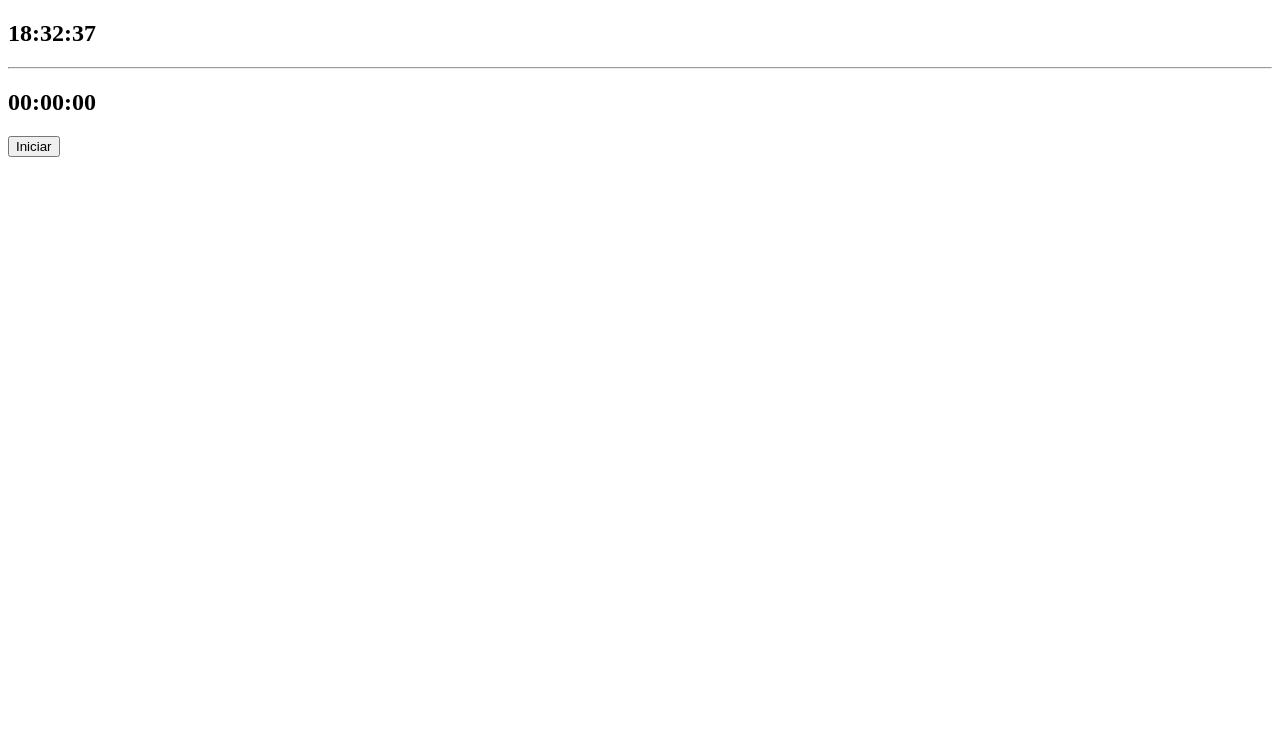
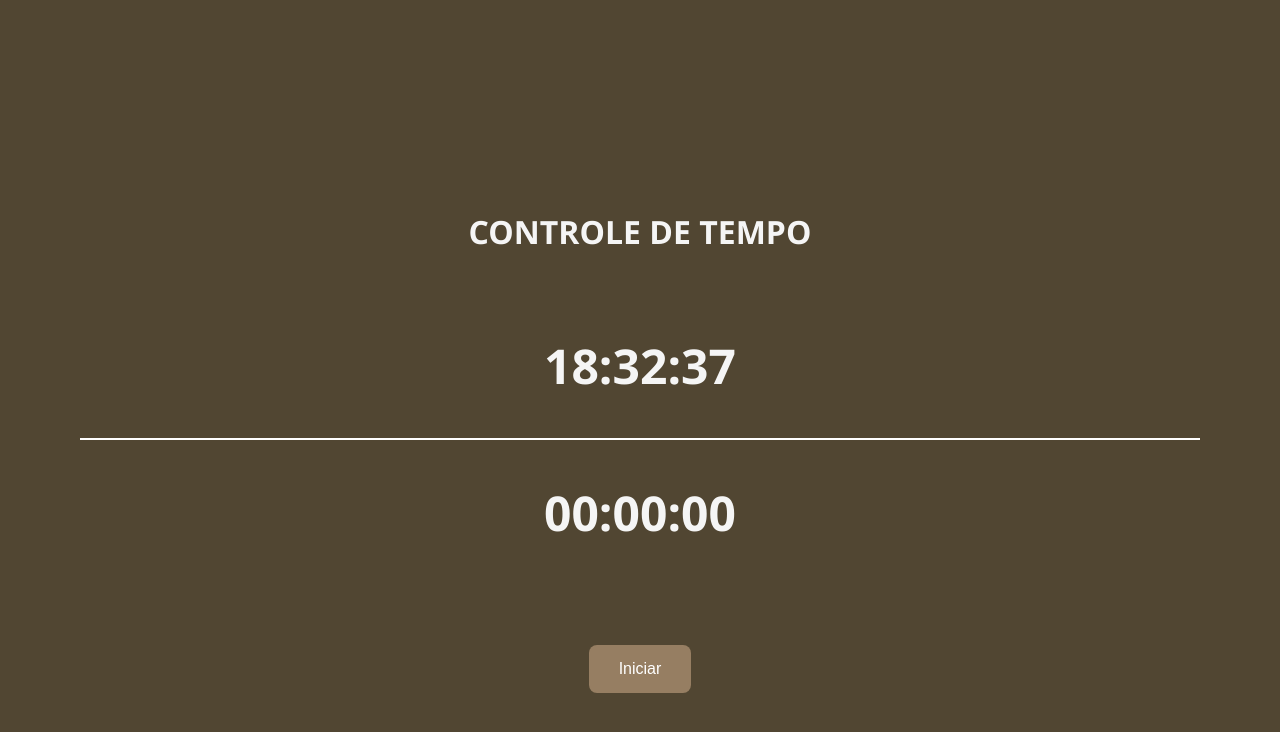
Before and after one commit to BaroniSrugeri/timer, a plain HTML site: page index.html in a window 1280 px wide. Drawn offline with Linux system fonts and the light colour scheme.

Commit message:
index.html

```diff
--- a/index.html
+++ b/index.html
@@ -6,6 +6,8 @@
     <title>Controle de tempo</title>
 </head>
 <body>
+    <h1>CONTROLE DE TEMPO
+    </h1>
     <h2 id="relogio"></h2>
     <script>
         function atualizarRelogio(){
@@ -44,5 +46,45 @@
             }
         }
     </script>
+        <style>
+            *{
+                margin: 80px;
+            }
+            body {
+                font-family: 'Segoe UI', Tahoma, Geneva, Verdana, sans-serif;
+                background-color: #514632;
+                color: #f5f5f5;
+                text-align: center;
+                padding-top: 50px;
+                margin: 0;
+            }
+
+            h2 {
+                font-size: 3em;
+                margin: 20px 0;
+            }
+
+            hr {
+                border: none;
+                height: 2px;
+                background: #ffffff;
+                width: 100%;
+                margin: 40px auto;
+            }
+
+            button {
+                background-color: #967e62;
+                border: none;
+                color: white;
+                padding: 15px 30px;
+                text-align: center;
+                font-size: 1em;
+                border-radius: 8px;
+                cursor: pointer;
+                transition: background-color 0.3s ease;
+            }
+
+
+        </style>
 </body>
 </html>
```
